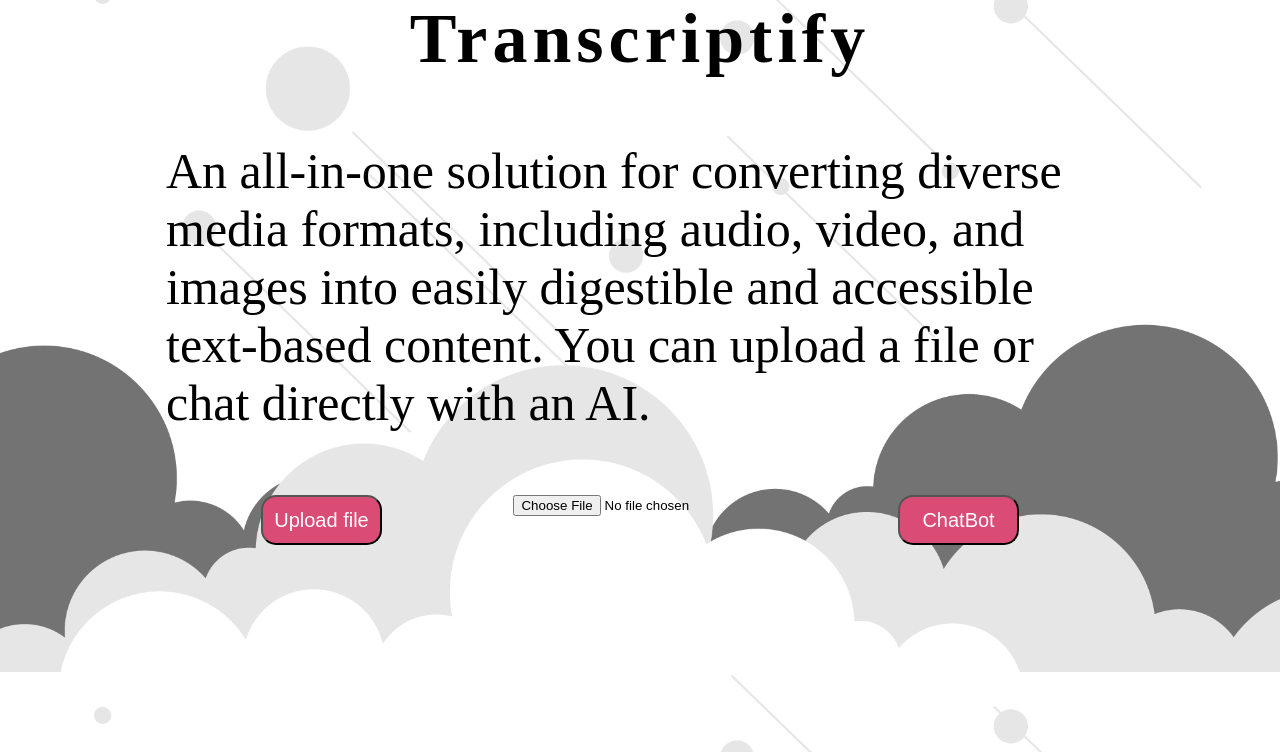
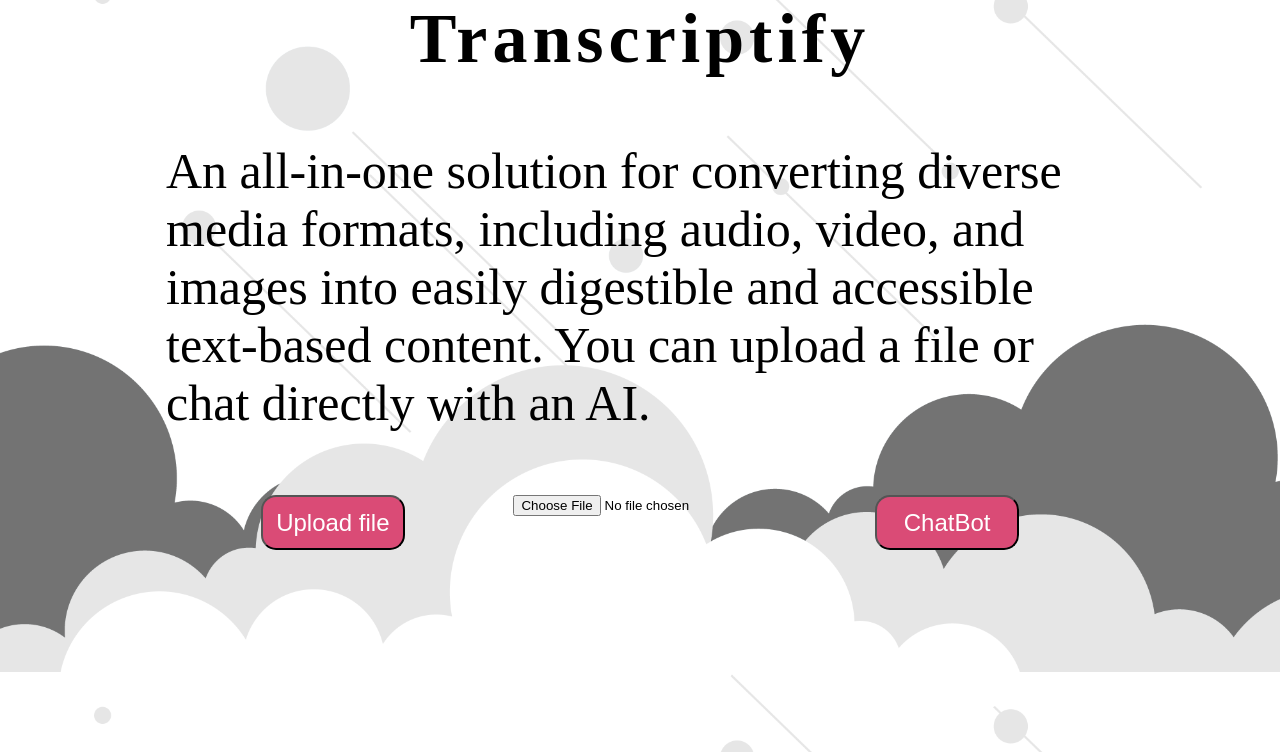
Before and after one commit to LGarzaN/EasyTranscribe, a Flask app: page / in a window 1280 px wide. Shown: the part 48-800 px from the top of the page. Run offline with Flask 3, Linux system fonts and the light colour scheme.

Commit message:
commit 2

```diff
--- a/main.py
+++ b/main.py
@@ -1,11 +1,12 @@
-from flask import Flask, render_template
+from flask import Flask, render_template, request
 
 app = Flask(__name__)
 
 
-@app.route("/")
+@app.route("/", methods=["POST", "GET"])
 def index():
-
+    if request.method == "POST":
+        file = request.form["file"]
     return render_template("index.html")
 
 
--- a/templates/css/style.css
+++ b/static/css/style.css
@@ -1,5 +1,5 @@
 body{
-    background-image: url('/templates/images/bg3.png');
+    background-image: url('../images/bg3.png');
     background-size: cover;
 }
 
@@ -48,7 +48,7 @@ body{
     background-color: #DA4B76;
     color: white;
     border-radius: 15px;
-    width: 16%;
-    height: 50px;
-    font-size: 20px;
+    width: 19%;
+    height: 55px;
+    font-size: 24px;
 }
--- a/templates/index.html
+++ b/templates/index.html
@@ -1,13 +1,14 @@
 <!DOCTYPE html>
 <html>
     <head>
-        <link rel="stylesheet" href="/templates/css/style.css">
+        <link rel="stylesheet" href="{{ url_for('static', filename='css/style.css') }}">
         <title>Transcriptify</title>
     </head>
     <body>
         <div>
-            <h3></h3>
+
         </div>
+        <form method="post">
             <div class="center">
                 <h1 class="title">Transcriptify</h1>
             </div>
@@ -16,8 +17,9 @@
                 into easily digestible and accessible text-based content. You can upload a file or chat directly with an AI.</p>
             </div>
             <div class="buttons">
-            <input type="file" id="archivoInput" accept=".jpg, .png, .mp3, .pdf, .docx, .txt" required> <button class="indexButtons" onclick="detectarTipoDeArchivo()" style="float: left;">Upload file</button> <button class="indexButtons" style="float: right;">ChatBot</button>
+                <input type="file" id="archivoInput" accept=".jpg, .png, .mp3, .pdf, .docx, .txt" required> <button type="submit" class="indexButtons" onclick="detectarTipoDeArchivo()" style="float: left;">Upload file</button> <button class="indexButtons" style="float: right;">ChatBot</button>
             </div>
+        </form>
 
 
         <script>
@@ -34,6 +36,37 @@
                 }
             }
 
+            const button = document.querySelector("button"),
+            toast = document.querySelector(".toast");
+            (closeIcon = document.querySelector(".close")),
+            (progress = document.querySelector(".progress"));
+
+            let timer1, timer2;
+
+            button.addEventListener("click", () => {
+            toast.classList.add("active");
+            progress.classList.add("active");
+
+            timer1 = setTimeout(() => {
+                toast.classList.remove("active");
+            }, 5000); //1s = 1000 milliseconds
+
+            timer2 = setTimeout(() => {
+                progress.classList.remove("active");
+            }, 5300);
+            });
+
+            closeIcon.addEventListener("click", () => {
+            toast.classList.remove("active");
+
+            setTimeout(() => {
+                progress.classList.remove("active");
+            }, 300);
+
+            clearTimeout(timer1);
+            clearTimeout(timer2);
+            });
+
         </script>
     </body>
 </html>
```
Also changed, not shown: static/images/bg.jpg (renamed from templates/images/bg.jpg), static/images/bg2.jpg (renamed from templates/images/bg2.jpg), static/images/bg3.png (renamed from templates/images/bg3.png), static/images/bg4.png (renamed from templates/images/bg4.png). Lines whose indentation alone changed are shown as unchanged.
